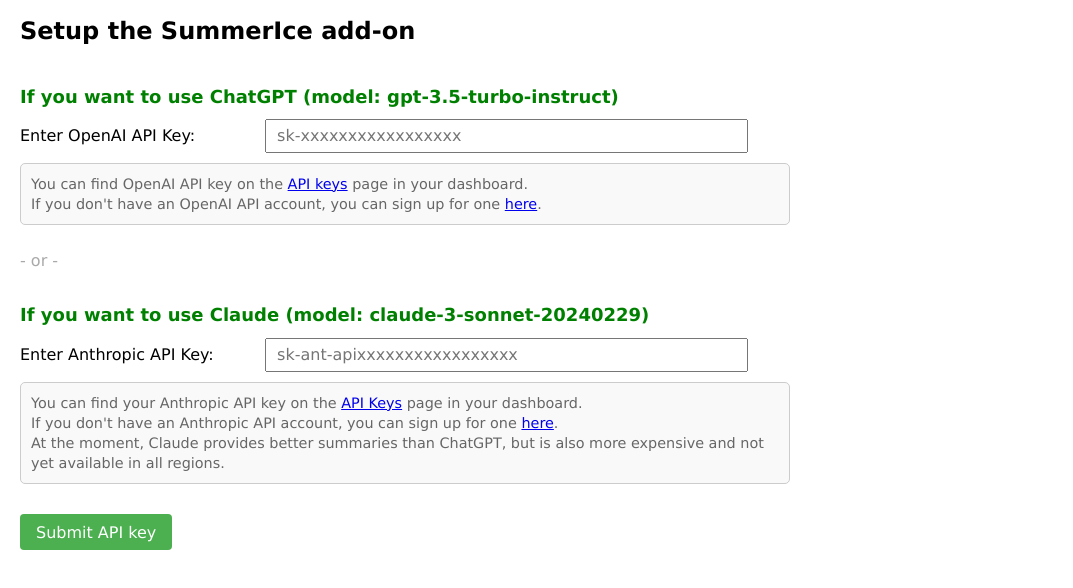
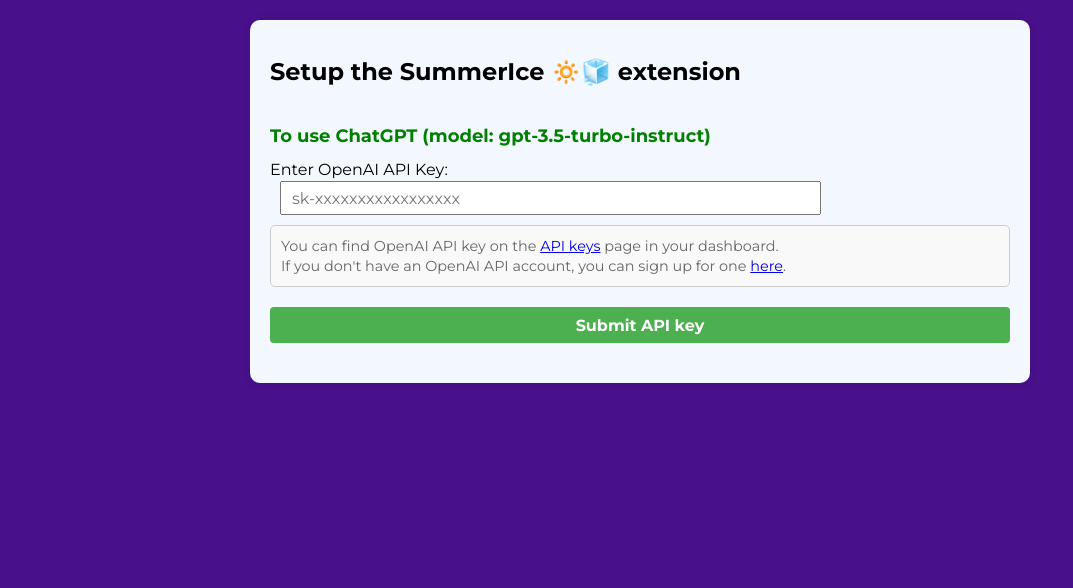
Before and after one commit to velvet-shark/SummerIce, a browser extension: page setup.html in a window 1280 px wide. Shown: the whole page, without its empty margins (0-1073 px from the left). Drawn offline with Linux system fonts and the light colour scheme.

Commit message:
Update popup.html and setup.js

```diff
--- a/setup.html
+++ b/setup.html
@@ -2,10 +2,30 @@
 <html>
   <head>
     <title>SummerIce setup</title>
+    <meta charset="UTF-8" />
+    <link href="https://fonts.googleapis.com/css2?family=Montserrat:wght@400;700&display=swap" rel="stylesheet" />
     <link rel="stylesheet" type="text/css" href="style.css" />
   </head>
   <body>
-    <h1>Setup the SummerIce add-on</h1>
+    <div id="content" style="width: 740px">
+      <h1>Setup the SummerIce 🔅🧊 extension</h1>
+      <form id="setupForm">
+        <div>
+          <h3>To use ChatGPT (model: gpt-3.5-turbo-instruct)</h3>
+          <label for="apiKey">Enter OpenAI API Key:</label>
+          <input type="text" id="openaiApiKey" name="apiKey" placeholder="sk-xxxxxxxxxxxxxxxxx" size="56" /><br />
+          <div class="instruction-box">
+            You can find OpenAI API key on the
+            <a href="https://platform.openai.com/api-keys" target="_blank">API keys</a> page in your dashboard.<br />
+            If you don't have an OpenAI API account, you can sign up for one
+            <a href="https://platform.openai.com/signup" target="_blank">here</a>.
+          </div>
+        </div>
+        <button type="submit" value="Submit">Submit API key</button>
+      </form>
+    </div>
+    <!--
+    When Claude learns to browse the internet, this section will let you choose between ChatGPT and Claude.
     <form id="setupForm">
       <div>
         <h3>If you want to use ChatGPT (model: gpt-3.5-turbo-instruct)</h3>
@@ -33,7 +53,7 @@
         </div>
         <button type="submit" value="Submit">Submit API key</button>
       </div>
-    </form>
+    </form> -->
   </body>
   <script src="setup.js"></script>
 </html>
--- a/setup.js
+++ b/setup.js
@@ -7,14 +7,16 @@
   this.style.display = "none";
 
   // Show success message
+  const contentElement = document.getElementById("content");
   const successMessage = document.createElement("p");
-  successMessage.textContent = "Your API key has been saved. It is safe to close the browser tab.";
-  document.body.appendChild(successMessage);
+  successMessage.innerHTML = `Your API key has been saved. It is safe to close the browser tab.<br /><br />
+    Now you can summarize the articles by clicking on the extension icon or by pressing <strong>Ctrl+Shift+Y</strong> (on Windows) or <strong>Cmd+Shift+Y</strong> (on Mac).`;
+  contentElement.appendChild(successMessage);
 
   // Save the API key
   const openaiApiKey = document.getElementById("openaiApiKey").value;
-  const anthropicApiKey = document.getElementById("anthropicApiKey").value;
-  const apiKey = openaiApiKey || anthropicApiKey;
+  // const anthropicApiKey = document.getElementById("anthropicApiKey").value;
+  const apiKey = openaiApiKey; // || anthropicApiKey;
   chrome.storage.local.set({ apiKey: apiKey }, function () {
     console.log("API key saved");
   });
--- a/style.css
+++ b/style.css
@@ -1,11 +1,25 @@
 body {
+  display: flex;
+  flex-direction: column;
+  justify-content: center;
+  align-items: center;
+  /* height: 100vh; */
+  background-color: #49108b;
   margin: 0;
   padding: 0;
   box-sizing: border-box;
-  font-family: Verdana, "Roboto", sans-serif;
+  font-family: Montserrat, Verdana, "Roboto", sans-serif;
   font-size: 16px;
   line-height: 1.4;
   padding: 0px 20px 20px 20px;
+}
+
+#content {
+  background-color: #f3f8ff;
+  padding: 20px;
+  margin: 20px 0;
+  border-radius: 10px;
+  box-shadow: 0 0 10px 0 rgba(0, 0, 0, 0.1);
 }
 
 .popup {
@@ -24,7 +38,6 @@
   margin: 0 0 10px 0;
   padding: 15px 0 0 0;
   color: green;
-  font-weight: 600;
 }
 
 button {
@@ -38,7 +51,7 @@
   font-size: 16px;
   margin: 4px 4px;
   cursor: pointer;
-  font-family: Verdana, "Roboto", sans-serif;
+  font-family: Montserrat, Verdana, "Roboto", sans-serif;
   height: 36px;
   display: flex;
   justify-content: center;
@@ -58,26 +71,27 @@
   flex-direction: column;
   align-items: left;
   margin: 20px 0;
-  width: 770px;
+  width: 740px;
 }
 
 #setupForm input[type="text"] {
   height: 30px;
   padding: 0px 10px;
   margin: 0 0 0 10px;
-  font-family: Verdana, "Roboto", sans-serif;
+  font-family: Montserrat, Verdana, "Roboto", sans-serif;
   font-size: 16px;
 }
 
 #setupForm label {
   display: inline-block;
-  width: 220px;
+  width: 180px;
   text-align: left;
   margin-right: 10px;
 }
 
 #setupForm button {
-  margin: 30px 0 0 0;
+  margin: 10px 0 0 0;
+  font-weight: bold;
 }
 
 .instruction-box {
```
Also changed, not shown: popup.html (+2 -1 lines), popup.js (+31 -2 lines).
